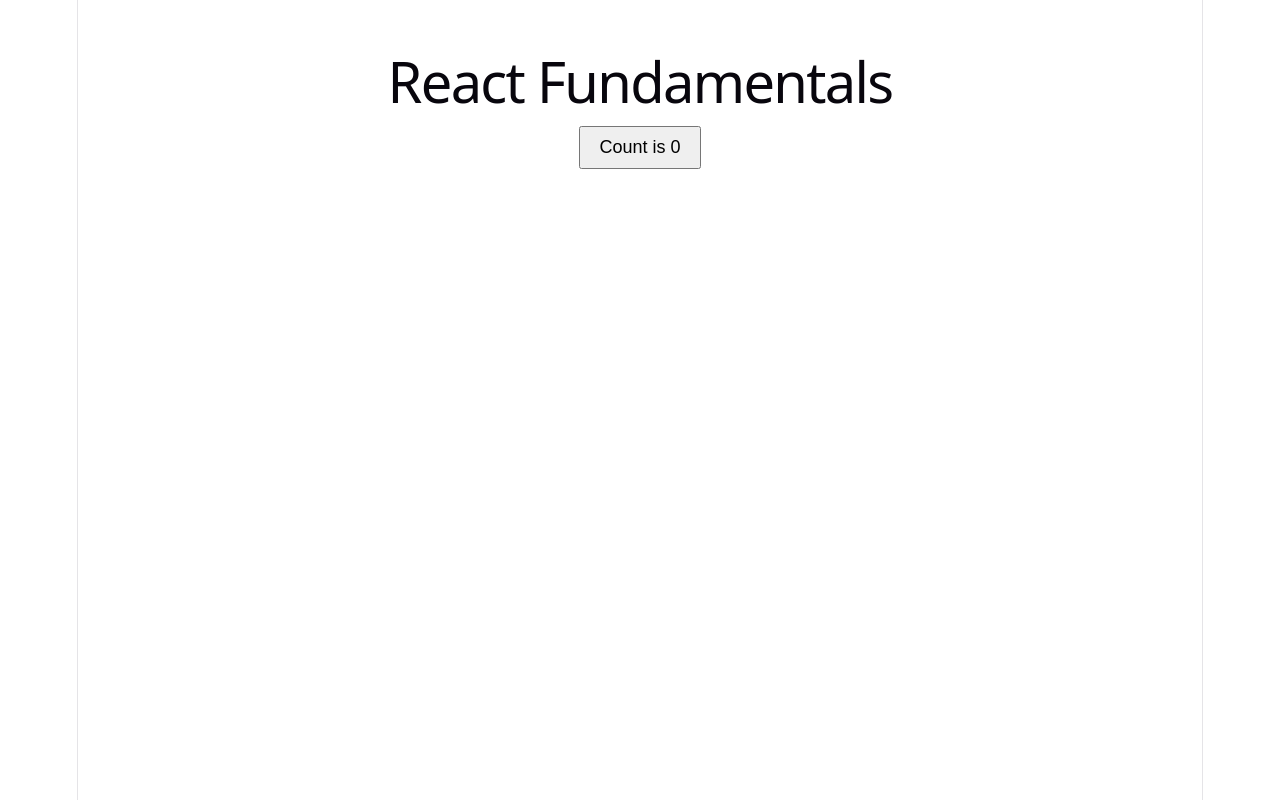
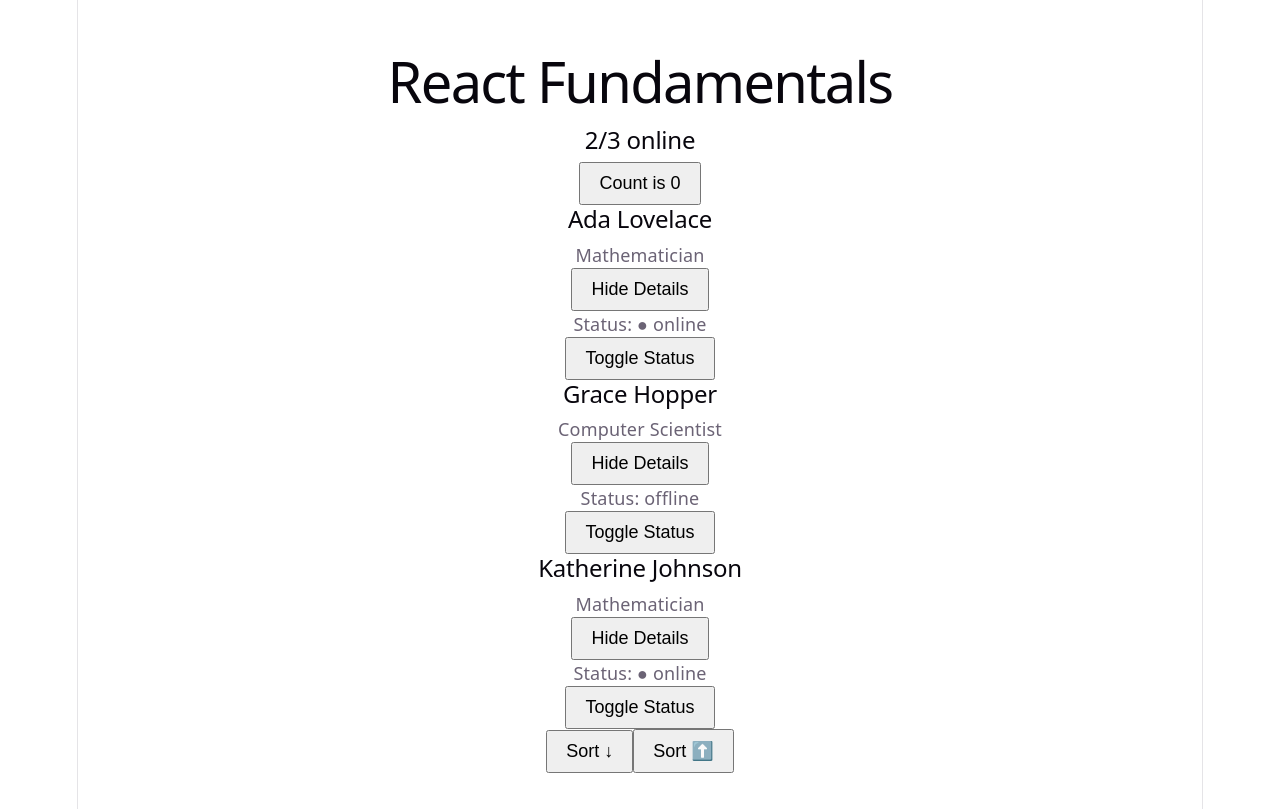
Before and after one commit to nnetraga97/react-fundamentals, a React (Vite) app in the folder 05-react-fundamentals/: page / in a window 1280 px wide. Built offline with nearby package versions, Linux system fonts and the light colour scheme.

Commit message:
ProfileCard with toggle, derived online count, keys experiment

```diff
--- a/05-react-fundamentals/src/App.jsx
+++ b/05-react-fundamentals/src/App.jsx
@@ -1,15 +1,29 @@
 import { useState } from 'react'
 import './App.css'
+import ProfileCard from './comp/ProfileCard'
 
 function App() {
   const [count, setCount] = useState(0)
-
+  const [users, setUsers] = useState([
+    { name: "Ada Lovelace", role: "Mathematician", isOnline: true },
+    { name: "Grace Hopper", role: "Computer Scientist", isOnline: false },
+    { name: "Katherine Johnson", role: "Mathematician", isOnline: true },
+  ])
+  const toggleOnline = (name) => {
+    setUsers(users.map(u => u.name === name ? { ...u, isOnline: !u.isOnline } : u))
+  }
   return (
     <main>
       <h1>React Fundamentals</h1>
-
+      <h2>{users.filter(u => u.isOnline).length}/{users.length} online</h2>
       <button onClick={() => setCount(count + 1)}>Count is {count}</button>
-
+      {users.map((u,i) => <ProfileCard key={u.name} name={u.name} role={u.role} isOnline={u.isOnline} onToggle={() => toggleOnline(u.name)} />)}
+      <button onClick={() => setUsers([...users].toSorted((a, b) => a.name.localeCompare(b.name)).toReversed())}>
+  Sort ↓
+</button>
+    <button onClick={() => setUsers([...users].toSorted((a, b) => a.name.localeCompare(b.name)))}>
+  Sort ⬆️
+</button>
       {/* Lesson assignments render below */}
     </main>
   )
--- /dev/null
+++ b/05-react-fundamentals/src/comp/ProfileCard.jsx
@@ -0,0 +1,15 @@
+import { useState } from 'react'
+function ProfileCard({name, role, isOnline, onToggle}){
+    const[showDetails, setShowDetails] = useState(true);
+    return (
+        <div className="profile-card">
+            <h2>{name}</h2>
+            <p>{showDetails ? role : null}</p>
+            <button onClick={() => setShowDetails(!showDetails)}>{showDetails ? 'Hide' : 'Show'} Details</button>
+            <p>Status: {isOnline ? '● online' : 'offline'}</p>
+            <button onClick={onToggle}>Toggle Status</button>
+        </div>
+    )
+}
+
+export default ProfileCard
```
